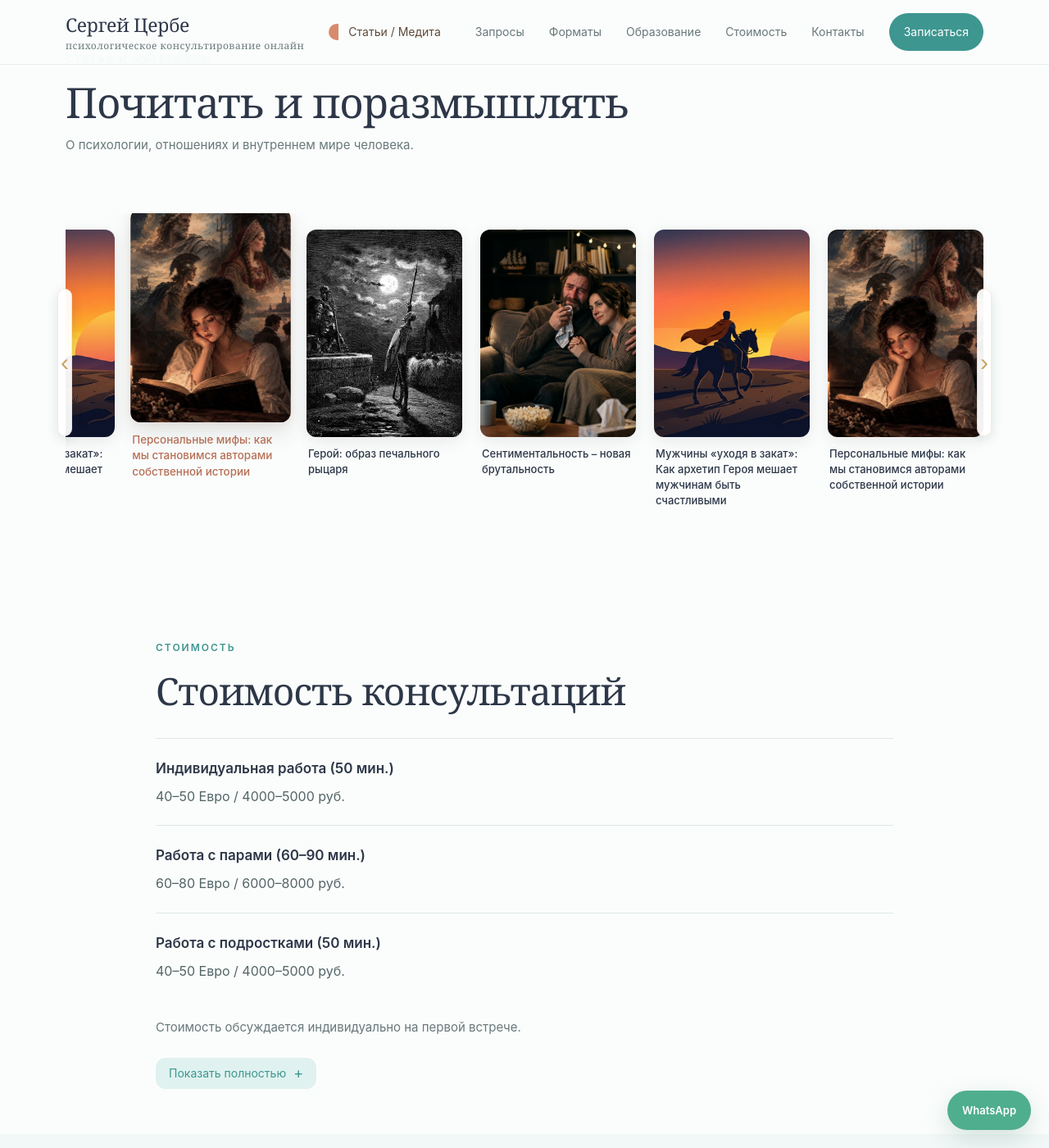
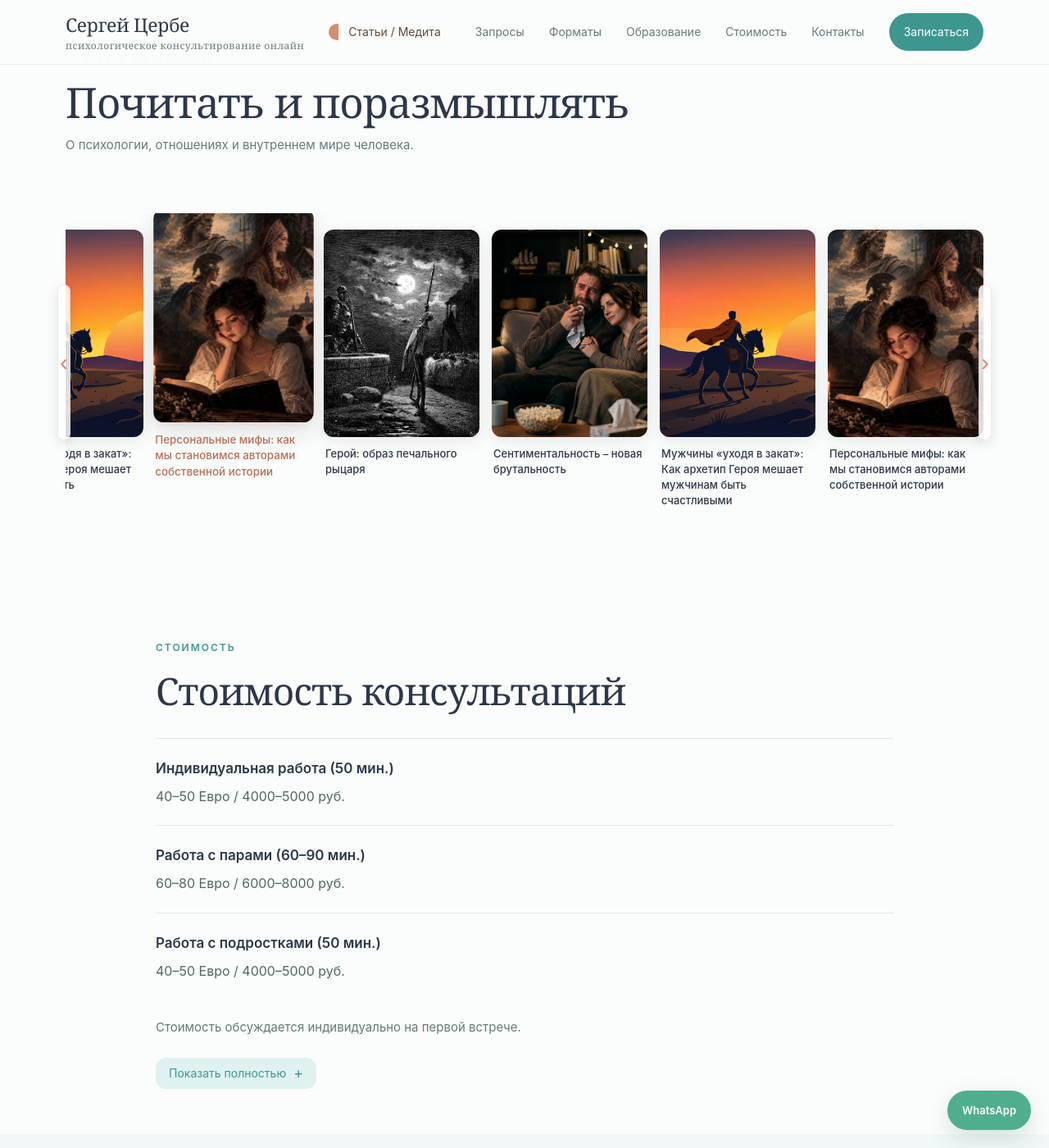
Before and after one commit to zerbe25-gif/zerbe25-gif.github.io, a Jekyll site: the page built from index.html, in a window 1280 px wide and 1400 px high, scrolled down 4947 px. Shown: the whole window at 82% size. Built offline with Jekyll 4.4.1, drawn with Linux system fonts in a browser that asks for light colours.

Commit message:
Update index.html

```diff
--- a/index.html
+++ b/index.html
@@ -1346,7 +1346,7 @@
 .article-carousel-track {
   display: flex;
   align-items: stretch;
-  gap: 22px;
+  gap: 15px;
   padding: 20px 8px 24px;
 }
 
@@ -1434,22 +1434,22 @@
   z-index: 3;
   top: 50%;
   transform: translateY(-50%);
-  width: 18px;
-  height: 50%;
-  min-height: 40px;
-  max-height: 180px;
+  width: 16px;
+  height: 60%;
+  min-height: 50px;
+  max-height: 190px;
   display: flex;
   align-items: center;
   justify-content: center;
   padding: 0;
   border: 1px solid rgba(216, 138, 110, 0.20);
   border-radius: 10px;
-  background: rgba(255, 255, 255, 0.94);
-  color: #C8A261;
+  background: rgba(255, 255, 255, 0.85);
+  color: #D88A6E;
   box-shadow: 0 4px 14px rgba(45, 55, 72, 0.14);
   cursor: pointer;
   transition:
-    background 0.2s ease,
+    background 0.3s ease,
     box-shadow 0.2s ease;
 }
 
```
